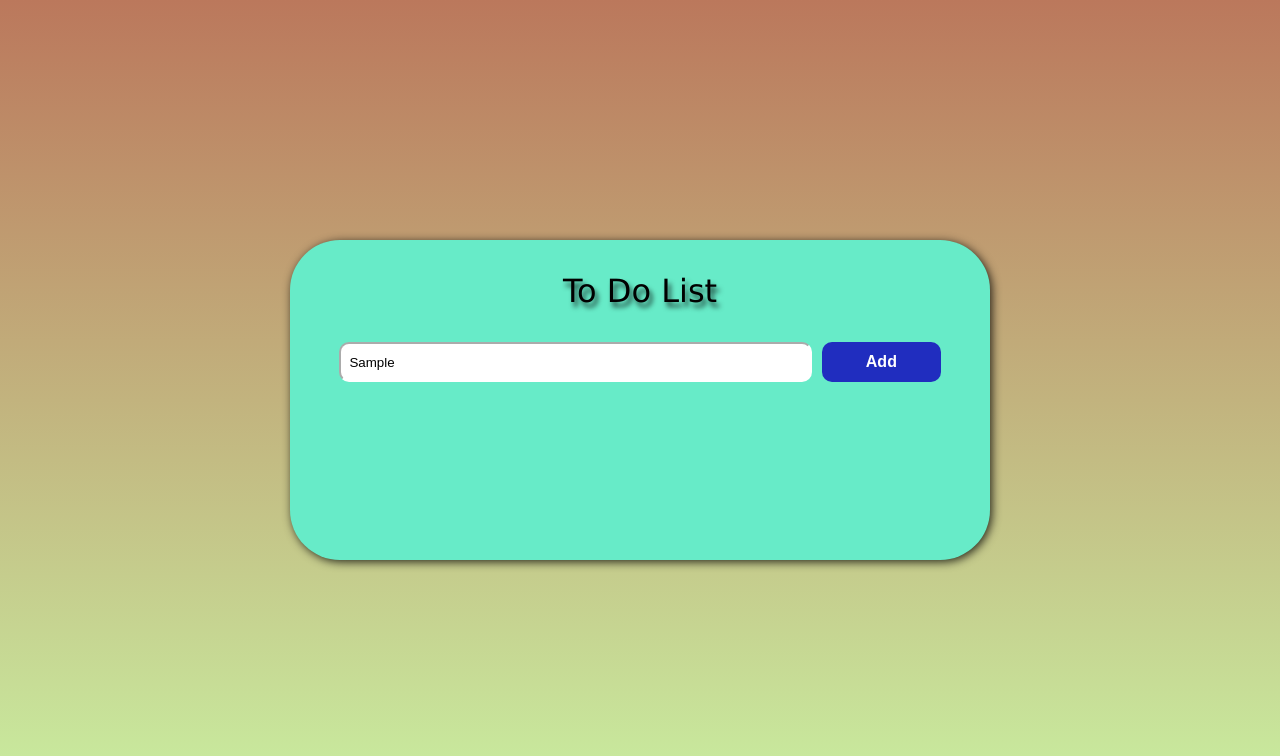
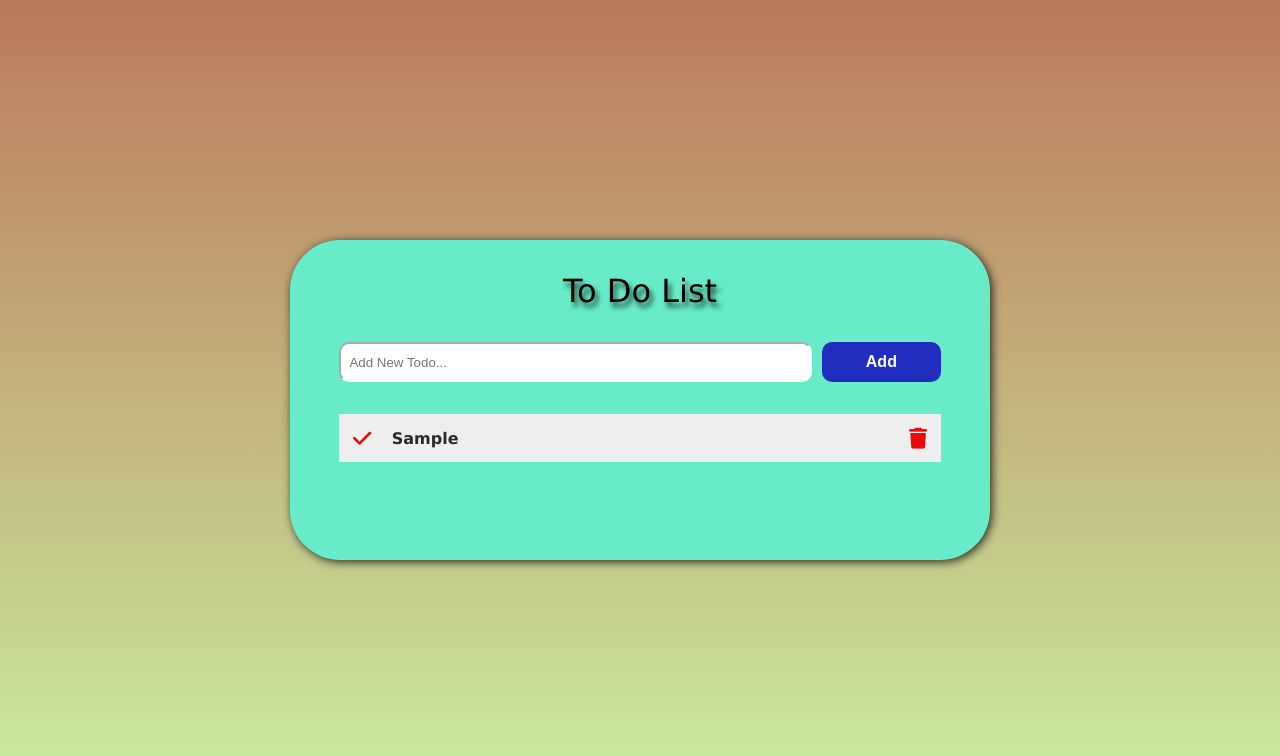
Before and after one commit to ismailyazici1988/todo-list, a plain HTML site: page index.html in a window 1280 px wide. Both pictures are taken after typing "Sample" into the empty fields and a click on the button "Add". Drawn offline with Linux system fonts and the light colour scheme.

```diff
--- a/app.js
+++ b/app.js
@@ -1,3 +1,57 @@
 const addBtn = document.getElementById("todo-button");
 const todoInput = document.getElementById("todo-input");
 const todoUl = document.getElementById("todo-ul");
+
+addBtn.addEventListener("click", () => {
+  if (todoInput.value.trim() === "") {
+    alert("Please enter new todo");
+  } else {
+    const newTodo = {
+      id: new Date().getTime(),
+      completed: false,
+      text: todoInput.value,
+    };
+    createListElement(newTodo);
+    todoInput.value = "";
+  }
+});
+
+const createListElement = (newTodo) => {
+  const { id, completed, text } = newTodo;
+  const li = document.createElement("li");
+  li.setAttribute("id", id);
+
+  completed && li.classList.add("completed");
+
+  const okIcon = document.createElement("i");
+  okIcon.setAttribute("class", "fas fa-check");
+  li.appendChild(okIcon);
+
+  const p = document.createElement("p");
+  const pTextNode = document.createTextNode(text);
+  p.appendChild(pTextNode);
+  li.appendChild(p);
+
+  const deleteIcon = document.createElement("i");
+  deleteIcon.setAttribute("class", "fas fa-trash");
+  li.appendChild(deleteIcon);
+
+  todoUl.appendChild(li);
+};
+todoUl.addEventListener("click", (e) => {
+  if (e.target.classList.contains("fa-check")) {
+    e.target.parentElement.classList.toggle("completed");
+  } else if (e.target.classList.contains("fa-trash")) {
+    e.target.parentElement.remove();
+  }
+});
+
+todoInput.addEventListener("keydown", (e) => {
+  if (e.code === "Enter") {
+    addBtn.click();
+  }
+});
+
+window.onload = function () {
+  todoInput.focus();
+};
--- a/style.css
+++ b/style.css
@@ -110,11 +110,11 @@ li p {
   padding: 0.4rem;
 }
 
-li.checked .fa-check {
+li.completed .fa-check {
   color: #00e676;
 }
 
-li.checked p {
+li.completed p {
   color: rgb(41, 41, 41);
   text-decoration: line-through;
   font-weight: normal;
```
